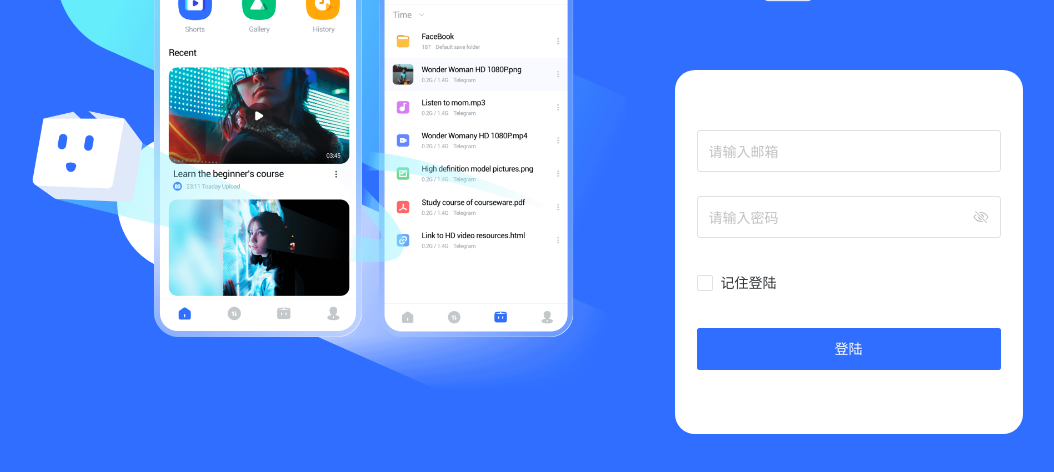
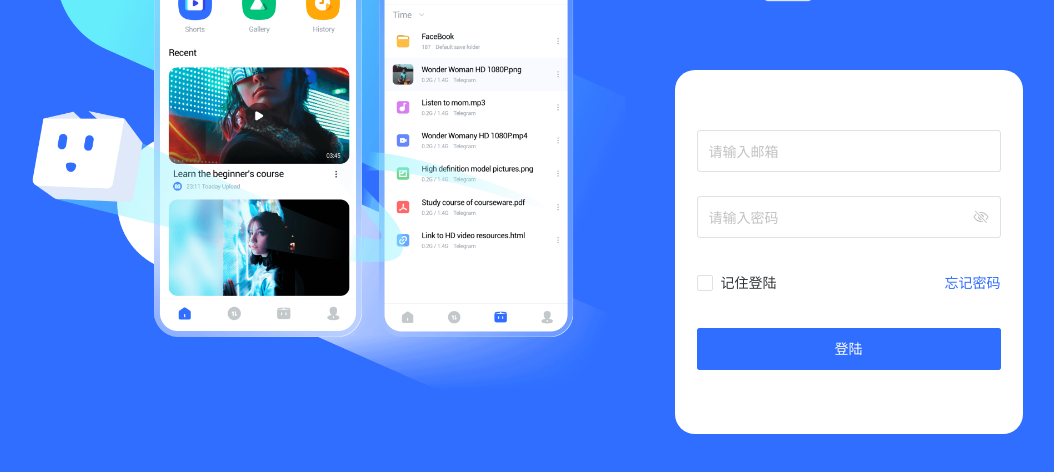
Before and after one commit to xiaokaixuan/pikpak, a Vue app: page /#/login in a window 1280 px wide. Shown: the part 194-666 px from the top of the page, without its empty margins (130-1184 px from the left). Built offline with nearby package versions, Linux system fonts and the light colour scheme; some icons are missing; the HTML template or start-up script is replaced by a standard one.

Commit message:
谷歌账号提示与忘记密码

```diff
--- a/src/views/login.vue
+++ b/src/views/login.vue
@@ -18,11 +18,20 @@
           </n-form-item>
           <n-form-item label="">
             <n-checkbox v-model:checked="remember" @update:checked="showMessage">记住登陆</n-checkbox>
+            <a target="_blank" href="https://i.mypikpak.com/v1/file/center/account/v1/password/?type=forget_password&locale=zh-cn" class="forget-password">忘记密码</a>
           </n-form-item>
           <n-form-item>
             <n-button type="primary" :loading="loading" @click="loginPost">登陆</n-button>
           </n-form-item>
         </n-form>
+        <n-tooltip >
+          <template #trigger>
+            <n-icon color="#306eff" :size="32" class="google-tips">
+              <brand-google></brand-google>
+            </n-icon>
+          </template>
+          APP内谷歌登录的账号请先通过忘记密码设置密码后登录
+        </n-tooltip>
       </div>
     </div>
   </div>
@@ -30,9 +39,10 @@
 
 <script setup lang='ts'>
 import { ref } from '@vue/reactivity';
-import { NForm, NFormItem, NInput, NButton, useMessage, NCheckbox, useDialog } from 'naive-ui'
+import { NForm, NFormItem, NInput, NButton, useMessage, NCheckbox, useDialog, NTooltip, NIcon } from 'naive-ui'
 import http from '../utils/axios'
 import { useRouter } from 'vue-router'
+import { BrandGoogle } from '@vicons/tabler'
 const loginData = ref({
   username: '',
   password: ''
@@ -134,6 +144,7 @@ const showMessage = () => {
     background: #fff;
     border-radius: 20px;
     width: 348px;
+    position: relative;
   }
   .login-page .login-form {
     position: relative;
@@ -146,6 +157,18 @@ const showMessage = () => {
   .login-page .login-form  button {
     width: 100%;
   }
+  .login-page .n-form-item:nth-last-child(2) .n-form-item-blank {
+    justify-content: space-between;
+  }
+  .login-page .n-form-item a {
+    color: #306eff;
+  }
+  .login-page .google-tips {
+    position: absolute;
+    bottom: 15px;
+    left: 50%;
+    margin-left: -16px;
+  }
   @media(max-width: 968px) {
     .login-page {
       justify-content: flex-end;
```
